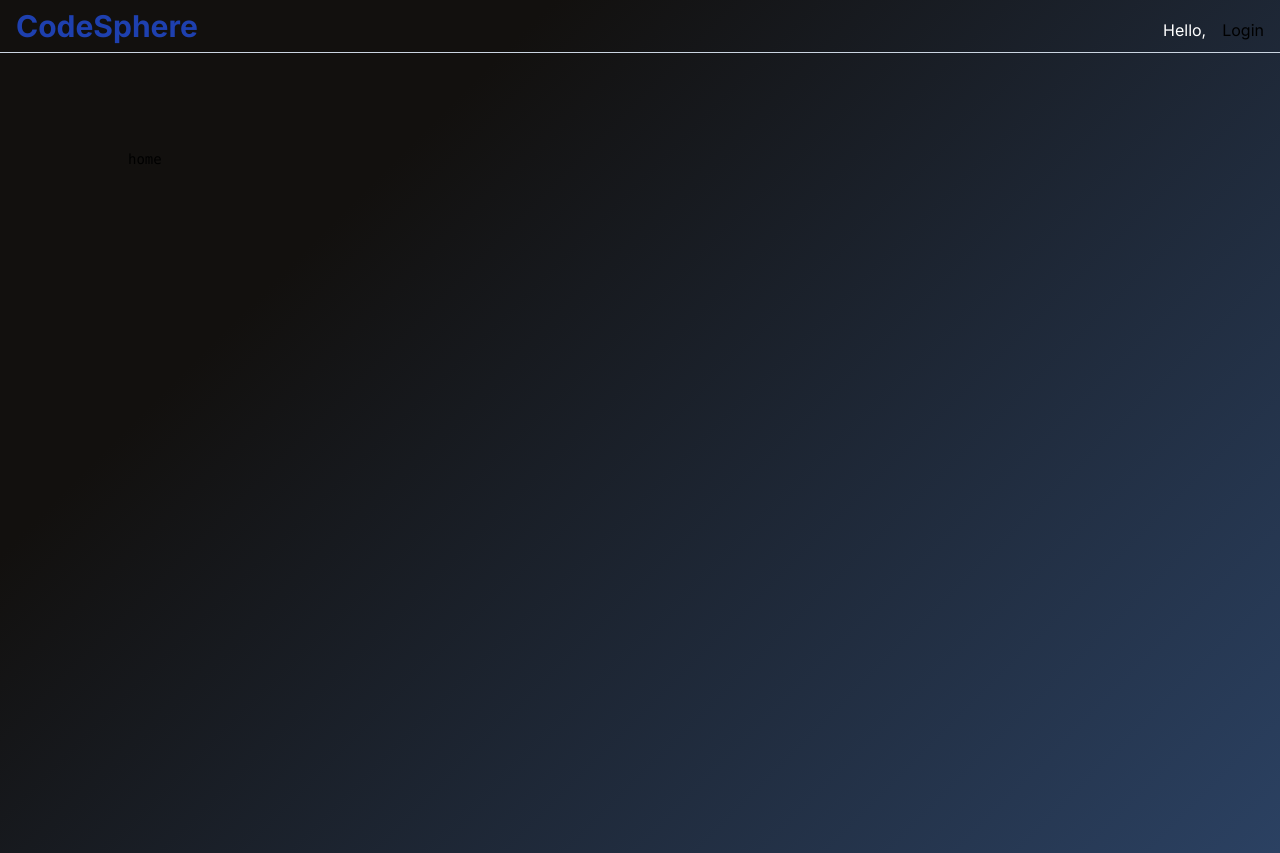
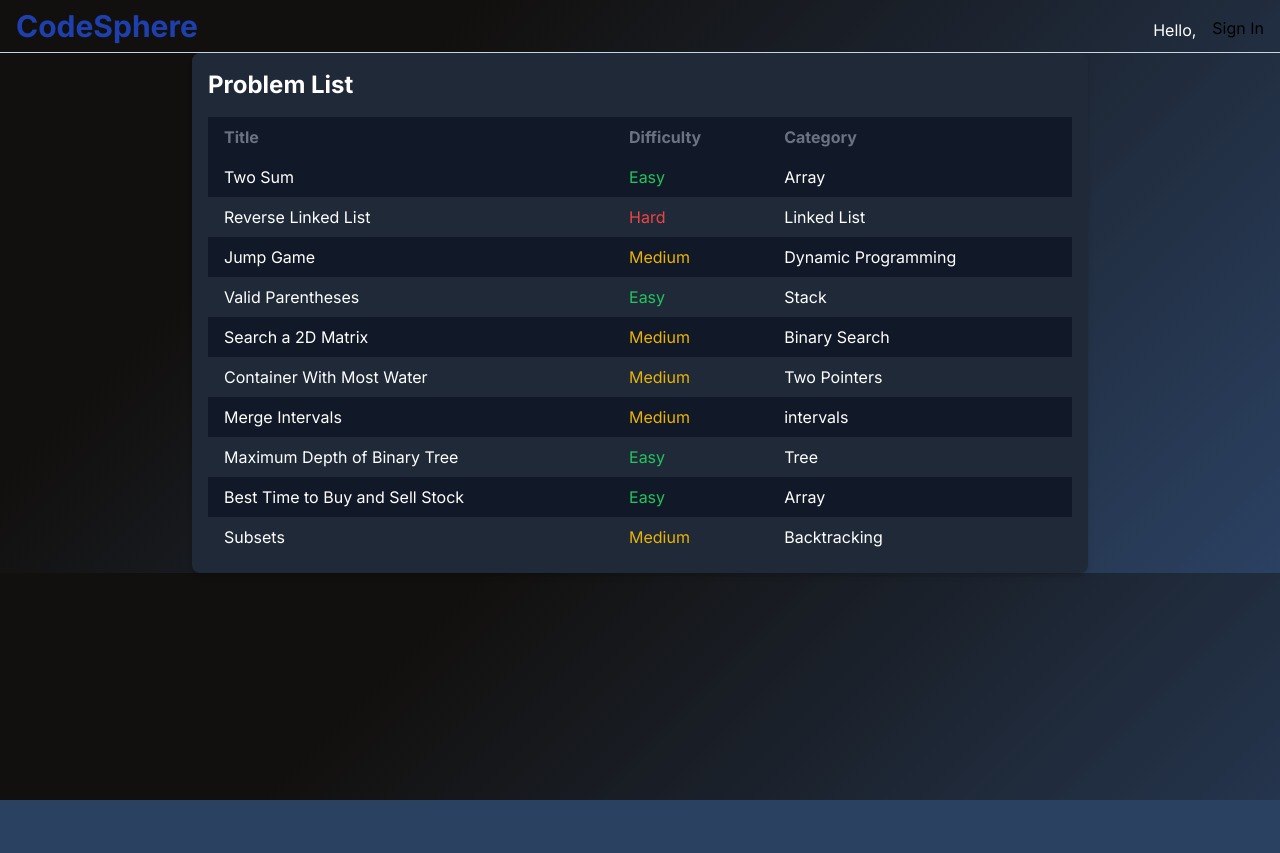
Before and after one commit to vibhaw1904/CodeSphere, a Next.js app: page / in a window 1280 px wide. After the commit the page ends 800 px from the top, so only its background shows below. Built offline with nearby package versions, Linux system fonts and the light colour scheme.

Commit message:
[add]:dummyProblems

```diff
--- /dev/null
+++ b/src/Problems/problem.tsx
@@ -0,0 +1,91 @@
+export type Problem = {
+	id: string;
+	title: string;
+	difficulty: string;
+	category: string;
+	order: number;
+	videoId?: string;
+};
+
+export const problems: Problem[] = [
+	{
+		id: "two-sum",
+		title: "Two Sum",
+		difficulty: "Easy",
+		category: "Array",
+		order: 1,
+		videoId: "8-k1C6ehKuw",
+	},
+	{
+		id: "reverse-linked-list",
+		title: "Reverse Linked List",
+		difficulty: "Hard",
+		category: "Linked List",
+		order: 2,
+		videoId: "",
+	},
+	{
+		id: "jump-game",
+		title: "Jump Game",
+		difficulty: "Medium",
+		category: "Dynamic Programming",
+		order: 3,
+		videoId: "",
+	},
+	{
+		id: "valid-parentheses",
+		title: "Valid Parentheses",
+		difficulty: "Easy",
+		category: "Stack",
+		order: 4,
+		videoId: "xty7fr-k0TU",
+	},
+	{
+		id: "search-a-2d-matrix",
+		title: "Search a 2D Matrix",
+		difficulty: "Medium",
+		category: "Binary Search",
+		order: 5,
+		videoId: "ZfFl4torNg4",
+	},
+	{
+		id: "container-with-most-water",
+		title: "Container With Most Water",
+		difficulty: "Medium",
+		category: "Two Pointers",
+		order: 6,
+		videoId: "",
+	},
+	{
+		id: "merge-intervals",
+		title: "Merge Intervals",
+		difficulty: "Medium",
+		category: "intervals",
+		order: 7,
+		videoId: "",
+	},
+	{
+		id: "maximum-depth-of-binary-tree",
+		title: "Maximum Depth of Binary Tree",
+		difficulty: "Easy",
+		category: "Tree",
+		order: 8,
+		videoId: "4qYTqOiRMoM",
+	},
+	{
+		id: "best-time-to-buy-and-sell-stock",
+		title: "Best Time to Buy and Sell Stock",
+		difficulty: "Easy",
+		category: "Array",
+		order: 9,
+		videoId: "",
+	},
+	{
+		id: "subsets",
+		title: "Subsets",
+		difficulty: "Medium",
+		category: "Backtracking",
+		order: 10,
+		videoId: "",
+	},
+];
--- a/src/app/(pages)/auth/page.tsx
+++ b/src/app/(pages)/auth/page.tsx
@@ -3,7 +3,7 @@ import { authModalState } from '@/atoms/authModalAtom';
 import AuthPage from '@/components/AuthPage';
 import { auth } from '@/firebase/firebase';
 import { useRouter } from 'next/navigation';
-import React, { useEffect } from 'react';
+import React, { useEffect, useState } from 'react';
 import { useAuthState } from 'react-firebase-hooks/auth';
 import { useRecoilValue } from 'recoil';
 
@@ -15,9 +15,15 @@ const Loginpage:React.FC<pageProps> = () => {
     const router=useRouter()
     const authmodal=useRecoilValue(authModalState);
     const[user,loading,error]=useAuthState(auth);
+    const[pageLoading,setPageLoading]=useState(true)
     useEffect(()=>{
         if(user)router.push('/');
+        if(!loading && !user)setPageLoading(false)
     },[user,router])
+    if(pageLoading){
+        return null
+    }
+
     return <div>
         {authmodal.isOpen&&<AuthPage/>}
     </div>
--- /dev/null
+++ b/src/app/(pages)/layout.tsx
@@ -0,0 +1,13 @@
+import Appbar from "@/components/Appbar";
+export default function Layout({
+  children,
+}: {
+  children: React.ReactNode;
+}): JSX.Element {
+  return (
+    <div >
+        <Appbar/>
+            {children}
+    </div>
+  );
+}
--- a/src/app/layout.tsx
+++ b/src/app/layout.tsx
@@ -22,7 +22,7 @@ export default function RootLayout({
 
 <body className={inter.className}>
 
-  <Appbar/>
+  {/* <Appbar/> */}
   {children}
 </body>
 </html>
--- a/src/app/page.tsx
+++ b/src/app/page.tsx
@@ -1,11 +1,12 @@
+import ProblemCard from "@/components/ProblemCard";
+import TopBar from "@/components/TopBar";
 import Image from "next/image";
 
 export default function Home() {
   return (
-    <main className="flex min-h-screen flex-col items-center justify-between p-24">
-      <div className="z-10 w-full max-w-5xl items-center justify-between font-mono text-sm lg:flex">
-         home
-      </div>
+    <main>
+    <TopBar/>
+    <ProblemCard/>
     </main>
   );
 }
--- /dev/null
+++ b/src/components/ProblemCard.tsx
@@ -0,0 +1,14 @@
+import React from "react";
+import { problems } from "@/Problems/problem"; // Import your problems data
+import ProblemTable from "./ProblemTable";
+
+const ProblemCard: React.FC = () => {
+  return (
+    <div className="max-w-4xl mx-auto p-4 bg-gray-800 rounded-lg shadow-md">
+      <h1 className="text-2xl font-bold text-white mb-4">Problem List</h1>
+      <ProblemTable problems={problems} />
+    </div>
+  );
+};
+
+export default ProblemCard;
--- a/src/components/ProblemTable.tsx
+++ b/src/components/ProblemTable.tsx
@@ -1,43 +1,70 @@
-"use client"
-interface Problem{
-  status:string,
-  title:string,
-  difficulty:string,
-  category:string
+// components/ProblemTable.tsx
+import Link from "next/link";
+import React from "react";
 
-}
+type Problem = {
+  id: string;
+  title: string;
+  difficulty: string;
+  category: string;
+  link?: string;
+};
 
-interface ProblemTableProps{
-  problems:Problem[]
-}
+type ProblemsTableProps = {
+  problems: Problem[];
+};
 
- const ProblemTable:React.FC<ProblemTableProps> = ({problems}) => {
+const ProblemsTable: React.FC<ProblemsTableProps> = ({ problems }) => {
   return (
-    <div className="container mx-auto my-8 p-4  ">
-    <div className="overflow-x-auto">
-      <table className="min-w-full bg-white dark:bg-gray-800 ">
+    <table className="min-w-full bg-gray-900">
       <thead>
         <tr>
-            <th className="py-3 px-8 border-b border-gray-200 dark:border-gray-700 bg-gray-100 dark:bg-gray-900 text-left text-xs font-semibold text-gray-600 dark:text-gray-300 uppercase">Status</th>
-            <th className="py-3 px-8 border-b border-gray-200 dark:border-gray-700 bg-gray-100 dark:bg-gray-900 text-left text-xs font-semibold text-gray-600 dark:text-gray-300 uppercase">Title</th>
-            <th className="py-3 px-8 border-b border-gray-200 dark:border-gray-700 bg-gray-100 dark:bg-gray-900 text-left text-xs font-semibold text-gray-600 dark:text-gray-300 uppercase">Difficulty</th>
-            <th className="py-3 px-8 border-b border-gray-200 dark:border-gray-700 bg-gray-100 dark:bg-gray-900 text-left text-xs font-semibold text-gray-600 dark:text-gray-300 uppercase">Category</th>
+          <th className="px-4 py-2 text-left text-gray-500">Title</th>
+          <th className="px-4 py-2 text-left text-gray-500">Difficulty</th>
+          <th className="px-4 py-2 text-left text-gray-500">Category</th>
         </tr>
       </thead>
-        <tbody>
-          {problems.map((problem, index) => (
-            <tr key={index} className="hover:bg-gray-50 dark:hover:bg-gray-700">
-              <td className="py-3 px-8 border-b border-gray-200 dark:border-gray-700 text-sm text-gray-700 dark:text-gray-300">{problem.status}</td>
-              <td className="py-3 px-8 border-b border-gray-200 dark:border-gray-700 text-sm text-gray-700 dark:text-gray-300">{problem.title}</td>
-              <td className="py-3 px-8 border-b border-gray-200 dark:border-gray-700 text-sm text-gray-700 dark:text-gray-300">{problem.difficulty}</td>
-              <td className="py-3 px-8 border-b border-gray-200 dark:border-gray-700 text-sm text-gray-700 dark:text-gray-300">{problem.category}</td>
+      <tbody className="text-white">
+        {problems.map((problem, idx) => {
+          const difficultyColor =
+            problem.difficulty === "Easy"
+              ? "text-green-500"
+              : problem.difficulty === "Medium"
+              ? "text-yellow-500"
+              : "text-red-500";
+          return (
+            <tr
+              className={`${idx % 2 === 1 ? "bg-gray-800" : ""}`}
+              key={problem.id}
+            >
+              <td className="px-4 py-2">
+                {problem.link ? (
+                  <Link
+                    href={problem.link}
+                    className="hover:text-blue-600 cursor-pointer"
+                    target="_blank"
+                  >
+                    {problem.title}
+                  </Link>
+                ) : (
+                  <Link
+                    className="hover:text-blue-600 cursor-pointer"
+                    href={`/problems/${problem.id}`}
+                  >
+                    {problem.title}
+                  </Link>
+                )}
+              </td>
+              <td className={`px-4 py-2 ${difficultyColor}`}>
+                {problem.difficulty}
+              </td>
+              <td className="px-4 py-2">{problem.category}</td>
             </tr>
-          ))}
+          );
+        })}
       </tbody>
     </table>
-    </div>
-  </div>
-  )
-}
+  );
+};
 
-export default ProblemTable;
+export default ProblemsTable;
--- /dev/null
+++ b/src/components/TopBar.tsx
@@ -0,0 +1,34 @@
+// components/Appbar.tsx
+"use client";
+
+import { authModalState } from '@/atoms/authModalAtom';
+import Link from 'next/link';
+import React from 'react';
+import { useSetRecoilState } from 'recoil';
+
+type TopBarProps = {};
+
+const TopBar: React.FC<TopBarProps> = () => {
+    const setAuthModalState = useSetRecoilState(authModalState);
+
+    const handleClick = () => {
+        setAuthModalState((prev) => ({ ...prev, isOpen: true}));
+    };
+
+    return (
+        <div className="flex justify-between border-b px-4 py-2 border-slate-300">
+            <Link href="/">
+                <div className="text-3xl flex flex-col justify-center font-bold text-blue-800">
+                    CodeSphere
+                </div>
+            </Link>
+            <div className="flex flex-row justify-center pt-2">
+                <div className="flex flex-col justify-center mr-4 h-full text-white">Hello, </div>
+        <Link href={'/auth'}>                <button >Sign In</button>
+        </Link>
+            </div>
+        </div>
+    );
+};
+
+export default TopBar;
--- a/src/components/signin.tsx
+++ b/src/components/signin.tsx
@@ -79,7 +79,7 @@ const Signin = () => {
                                 <input onChange={handleChange} type="password" name="password" id="password" placeholder="••••••••" className="bg-gray-50 border border-gray-300 text-gray-900 text-sm rounded-lg focus:ring-primary-600 focus:border-primary-600 block w-full p-2.5 dark:bg-gray-700 dark:border-gray-600 dark:placeholder-gray-400 dark:text-white dark:focus:ring-blue-500 dark:focus:border-blue-500" required />
                             </div>
                             <button type="submit" className="w-full bg-blue-700 text-white bg-primary-600 hover:bg-blue-600 focus:ring-4 focus:outline-none focus:ring-primary-300 font-medium rounded-lg text-sm px-5 py-2.5 text-center dark:bg-primary-600 dark:hover:bg-primary-700 dark:focus:ring-primary-800">
-                                Login
+                              {loading?'loading':'Login'}
                             </button>
                             <button type="button" onClick={() => handleClick("signup")} className="text-sm font-light text-gray-500 dark:text-gray-400">
                                 Don't have an account? <span className="font-medium text-primary-600 hover:underline dark:text-primary-500 text-blue-700">Create here</span>
```
Lines whose indentation alone changed are shown as unchanged.
